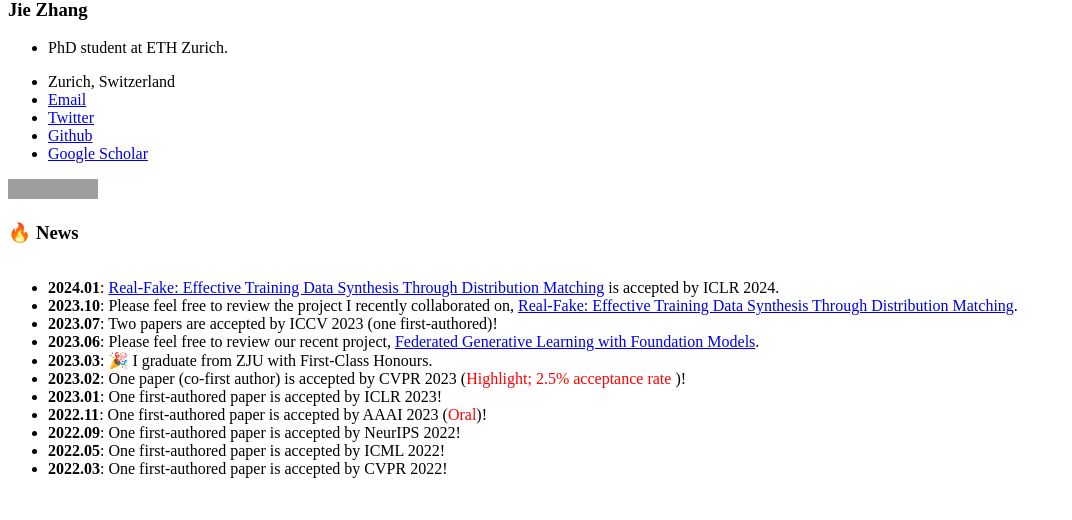
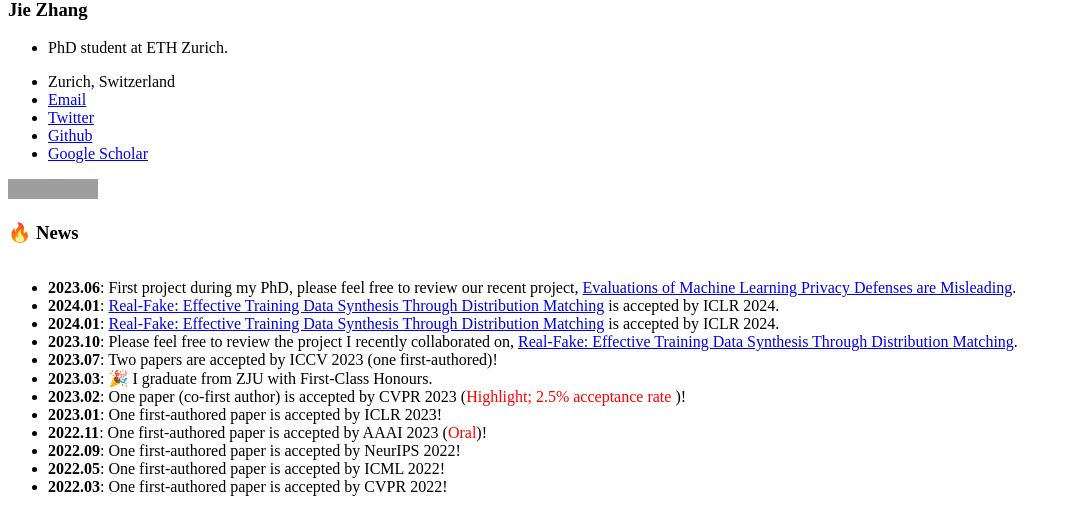
Before and after one commit to zj-jayzhang/zj-jayzhang.github.io, a Jekyll site: the page built from _pages/includes/news.md, in a window 1280 px wide. Shown: the part 544-1064 px from the top of the page, without its empty margins (0-1072 px from the left). Built offline with Jekyll 4.4.1, drawn with Linux system fonts in a browser that asks for light colours; our own code applies the rules of GitHub Pages for plain Markdown files; grey boxes are pictures that could not be loaded.

Commit message:
Update news.md

```diff
--- a/_pages/includes/news.md
+++ b/_pages/includes/news.md
@@ -9,10 +9,11 @@
 
 <div class="scrollable">
   <ul>
+    <li><strong>2023.06</strong>: First project during my PhD, please feel free to review our recent project, <a href="https://arxiv.org/abs//2404.17399">Evaluations of Machine Learning Privacy Defenses are Misleading</a>.</li>
+    <li><strong>2024.01</strong>: <a href="https://arxiv.org/abs/2310.10402">Real-Fake: Effective Training Data Synthesis Through Distribution Matching</a> is accepted by ICLR 2024.</li>
       <li><strong>2024.01</strong>: <a href="https://arxiv.org/abs/2310.10402">Real-Fake: Effective Training Data Synthesis Through Distribution Matching</a> is accepted by ICLR 2024.</li>
     <li><strong>2023.10</strong>: Please feel free to review the project I recently collaborated on, <a href="https://arxiv.org/abs/2310.10402">Real-Fake: Effective Training Data Synthesis Through Distribution Matching</a>.</li>
     <li><strong>2023.07</strong>: Two papers are accepted by ICCV 2023 (one first-authored)!</li>
-    <li><strong>2023.06</strong>: Please feel free to review our recent project, <a href="https://arxiv.org/abs/2306.16064">Federated Generative Learning with Foundation Models</a>.</li>
     <li><strong>2023.03</strong>: 🎉 I graduate from ZJU with First-Class Honours.</li>
     <li><strong>2023.02</strong>: One paper (co-first author) is accepted by CVPR 2023 (<font color="red">Highlight; 2.5% acceptance rate </font>)!</li>
     <li><strong>2023.01</strong>: One first-authored paper is accepted by ICLR 2023!</li>
```
